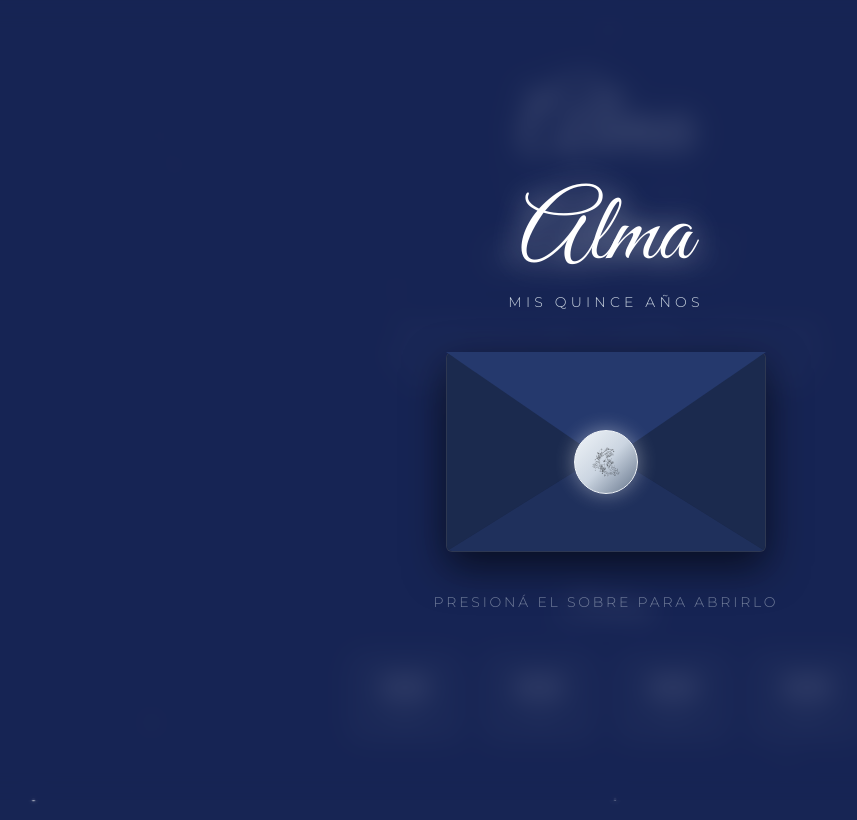
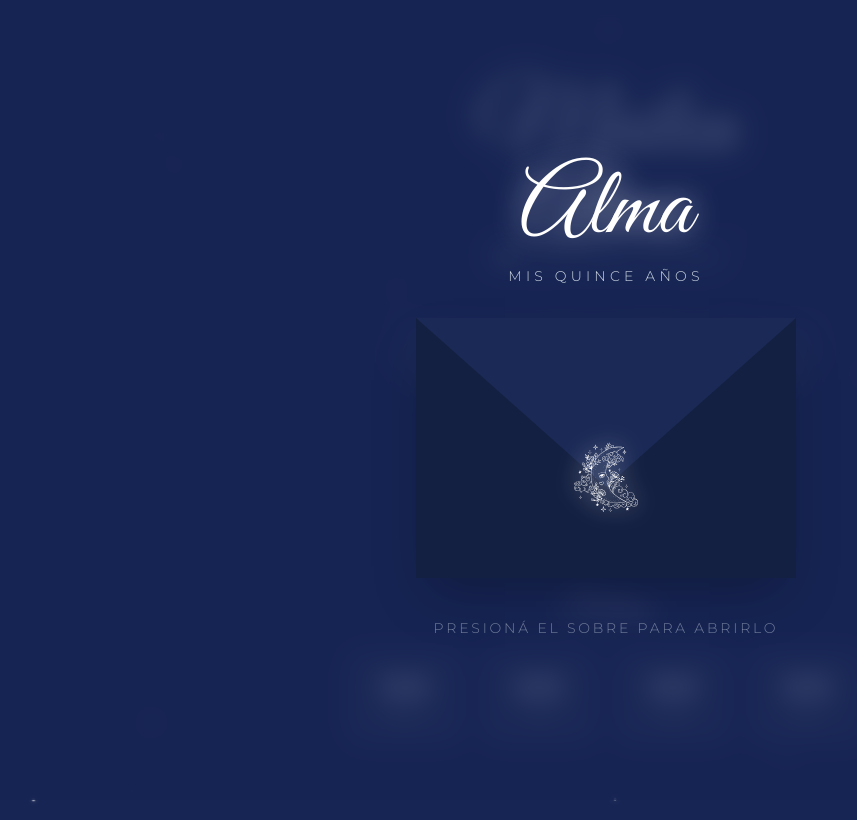
Before and after one commit to ManuelCo351/15Mai, a plain HTML site: page index.html in a window 1280 px wide. Shown: the whole page, without its empty margins (34-891 px from the left). Drawn offline with nearby package versions, Linux system fonts and the light colour scheme.

Commit message:
Update title and name references in index.html

```diff
--- a/index.html
+++ b/index.html
@@ -3,7 +3,7 @@
 <head>
     <meta charset="UTF-8">
     <meta name="viewport" content="width=device-width, initial-scale=1.0">
-    <title>Mis 15 - Alma | Temática Lunar</title>
+    <title>Mis 15 - Mailen | Temática Lunar</title>
 
     <!-- Tailwind CSS -->
     <script src="https://cdn.tailwindcss.com"></script>
@@ -45,13 +45,13 @@
     <!-- Contenedor del cielo estrellado (Fondo dinámico) -->
     <div id="cielo-estrellado" class="fixed inset-0 pointer-events-none z-0"></div>
 
-        <!-- ==========================================
+            <!-- ==========================================
          1. PANTALLA DE INICIO (El "Sobre" interactivo)
          ========================================== -->
     <div id="pantalla-sobre" class="fixed inset-0 z-50 flex flex-col items-center justify-center bg-blue-950/80 backdrop-blur-md transition-all duration-1000">
 
         <!-- Textos Superiores (Nombre) -->
-        <div class="text-center mb-10">
+        <div class="text-center mb-8">
             <h1 class="fuente-titulo text-7xl md:text-8xl text-white drop-shadow-[0_0_15px_rgba(255,255,255,0.6)] mb-2">
                 Alma
             </h1>
@@ -61,28 +61,32 @@
         </div>
 
         <!-- El Sobre Interactivo -->
-        <div id="boton-abrir" class="relative w-[280px] h-[180px] md:w-[320px] md:h-[200px] cursor-pointer group hover:-translate-y-2 transition-transform duration-500">
+        <div id="boton-abrir" class="relative w-[320px] h-[220px] md:w-[380px] md:h-[260px] cursor-pointer group hover:-translate-y-2 transition-transform duration-500">
 
-            <!-- Cuerpo base del sobre (Sombra y contorno) -->
-            <div class="absolute inset-0 bg-[#16213e] rounded-md shadow-[0_15px_40px_rgba(0,0,0,0.6)] border border-white/10 overflow-hidden">
+            <!-- Cuerpo base del sobre (El rectángulo trasero oscuro) -->
+            <div class="absolute inset-0 bg-[#0c142b] shadow-2xl"></div>
 
-                <!-- Solapas laterales y base (Simuladas con polígonos CSS) -->
-                <div class="absolute top-0 left-0 w-full h-full bg-[#1b2a4e]" style="clip-path: polygon(0 0, 50% 50%, 0 100%);"></div>
-                <div class="absolute top-0 right-0 w-full h-full bg-[#1b2a4e]" style="clip-path: polygon(100% 0, 50% 50%, 100% 100%);"></div>
-                <div class="absolute bottom-0 left-0 w-full h-full bg-[#1f305c]" style="clip-path: polygon(0 100%, 50% 50%, 100% 100%); z-index: 10;"></div>
+            <!-- Solapa inferior y laterales (Triángulos que suben para armar el bolsillo) -->
+            <!-- Usamos un color un poquito más claro para separar planos -->
+            <div class="absolute inset-0 bg-[#142042]" style="clip-path: polygon(0 0, 0 100%, 100% 100%, 100% 0, 50% 55%); z-index: 10;"></div>
+
+            <!-- Solapa superior (La tapa que baja) -->
+            <!-- Es la que cierra el sobre. Usamos un azul intermedio -->
+            <div class="absolute top-0 left-0 w-full h-[65%] bg-[#1a2955]" style="clip-path: polygon(0 0, 100% 0, 50% 100%); z-index: 20;"></div>
+
+            <!-- Sello SVG Plateado (Ahora es enorme y sin fondo) -->
+            <div class="absolute top-[65%] left-1/2 -translate-x-1/2 -translate-y-[60%] z-30 transition-transform duration-300 group-hover:scale-110">
+                <!-- Llamamos a tu SVG y le damos un filtro para que quede blanco/plateado brillante -->
+                <img src="./45008982_9123934.svg"
+                     class="w-20 h-20 md:w-24 md:h-24 brightness-0 invert drop-shadow-[0_0_12px_rgba(255,255,255,0.8)]"
+                     alt="Sello lunar">
             </div>
 
-            <!-- Solapa superior (La tapa del sobre) -->
-            <div class="absolute top-0 left-0 w-full h-full bg-[#25396d] shadow-2xl" style="clip-path: polygon(0 0, 100% 0, 50% 55%); z-index: 20;"></div>
-
-            <!-- Sello de Cera Plateado -->
-            <div class="absolute top-[55%] left-1/2 -translate-x-1/2 -translate-y-1/2 z-30 transition-transform duration-300 group-hover:scale-110">
-                <!-- Círculo con degradado plateado para simular relieve -->
-                <div class="bg-gradient-to-br from-slate-100 via-slate-300 to-slate-500 rounded-full w-14 h-14 md:w-16 md:h-16 flex items-center justify-center shadow-[0_0_20px_rgba(255,255,255,0.4)] border border-slate-100">
-
-                    <!-- SVG de la Luna (Con brillo 0 y opacidad baja para que parezca un grabado oscuro en la chapa plateada) -->
-                    <img src="./45008982_9123934.svg" class="w-8 h-8 md:w-10 md:h-10 brightness-0 opacity-70" alt="Sello lunar">
-                </div>
+            <!-- Ícono de Play (Como en la foto de referencia, centrado arriba del sello) -->
+            <div class="absolute top-[35%] left-1/2 -translate-x-1/2 -translate-y-1/2 z-30 text-white/50 opacity-0 group-hover:opacity-100 transition-opacity duration-300">
+                <svg xmlns="http://www.w3.org/1998/Math/MathML" viewBox="0 0 24 24" fill="currentColor" class="w-16 h-16 drop-shadow-md">
+                  <path fill-rule="evenodd" d="M4.5 5.653c0-1.426 1.529-2.33 2.779-1.643l11.54 6.348c1.295.712 1.295 2.573 0 3.285L7.28 19.991c-1.25.687-2.779-.217-2.779-1.643V5.653z" clip-rule="evenodd" />
+                </svg>
             </div>
 
         </div>
@@ -102,7 +106,7 @@
 
     <!-- Título -->
     <h1 class="fuente-titulo text-7xl md:text-8xl text-white drop-shadow-[0_0_15px_rgba(255,255,255,0.6)] mb-2">
-        Alma
+        Mailen
     </h1>
     <p class="text-slate-300 tracking-[0.3em] uppercase text-xs md:text-sm mb-8 font-light">
         Mis Quince Años
```
